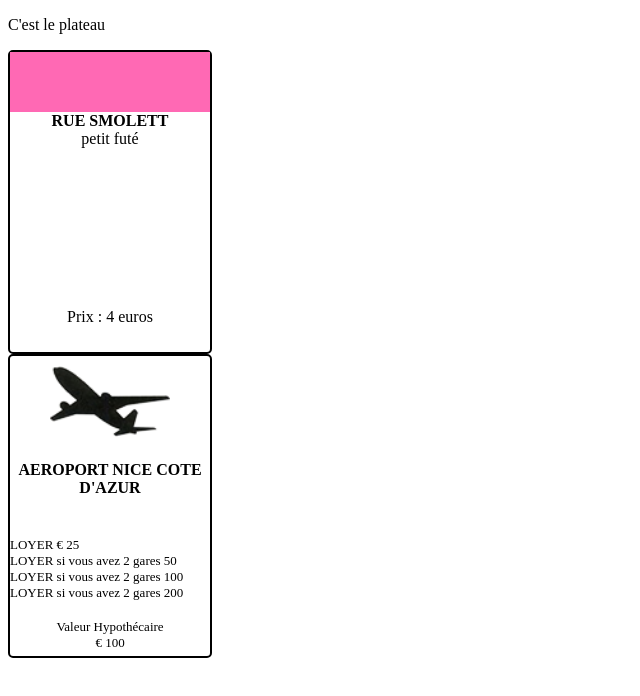
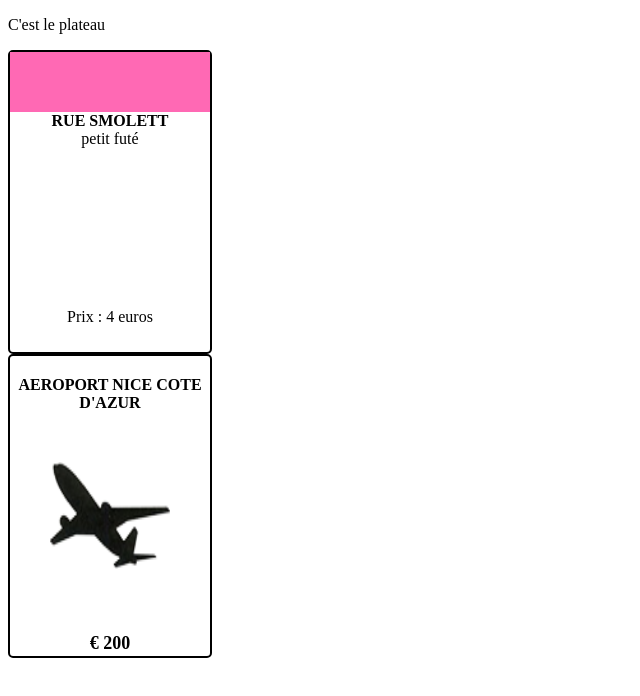
Before and after one commit to Alphailosia/Monop, a Vue app in the folder monopoly/: page / in a window 1280 px wide. Shown: the top 696 px of the page, without its empty margins (0-640 px from the left). Built offline with nearby package versions, Linux system fonts and the light colour scheme.

Commit message:
Correction affichage des cartes #68 #39

```diff
--- a/monopoly/src/Cartes_propriete_gares_services.json
+++ b/monopoly/src/Cartes_propriete_gares_services.json
@@ -423,7 +423,8 @@
                     100,
                     200
                 ],
-                "hypothèque": 100
+                "hypothèque": 100,
+                "prixAchat": 200
             },
             {"image": 1,
                 "nom": "PORT LYMPIA",
@@ -433,7 +434,8 @@
                     100,
                     200
                 ],
-                "hypothèque": 100
+                "hypothèque": 100,
+                "prixAchat": 200
             },
             {"image": 2,
                 "nom": "GARE DE NICE VILLE",
@@ -443,7 +445,8 @@
                     100,
                     200
                 ],
-                "hypothèque": 100
+                "hypothèque": 100,
+                "prixAchat": 200
             },
             {"image": 2,
                 "nom": "GARE DU SUD",
@@ -453,7 +456,8 @@
                     100,
                     200
                 ],
-                "hypothèque": 100
+                "hypothèque": 100,
+                "prixAchat": 200
             }
         ]
     ],
--- a/monopoly/src/components/CaseGare.vue
+++ b/monopoly/src/components/CaseGare.vue
@@ -1,23 +1,13 @@
 <template>
     <v-card class="gare">
-        <img v-if="afficheimage()" :src="imagefinal"/>
         <v-card-title class="title-gare">
             {{nom}}
         </v-card-title>
+        <img v-if="afficheimage()" :src="imagefinal"/>
 
-        <div class="prix-gare">
-            LOYER € {{loyer[0]}}
-            <br>
-            LOYER si vous avez 2 gares {{loyer[1]}}
-            <br>
-            LOYER si vous avez 2 gares {{loyer[2]}}
-            <br>
-            LOYER si vous avez 2 gares {{loyer[3]}}
-        </div>
         <br>
-        <div class="hypothèque">
-            Valeur Hypothécaire <br>
-            € {{hypothèque}}
+        <div class="prixAchat">
+            € {{prixAchat}}
         </div>
     </v-card>
 </template>
@@ -27,8 +17,7 @@
         props: {
             image: Number,
             nom: String,
-            loyer: Array,
-            hypothèque: Number
+            prixAchat: Number
         },
         data: () => ({
             imagefinal: null
@@ -60,8 +49,9 @@
 
     img{
         width: 60%;
+        height: 35.7%;
         margin-left: 20%;
-        margin-top: 5%;
+        margin-top: 25%;
 
     }
 
@@ -71,17 +61,12 @@
         font-weight: bold;
     }
 
-
-    .prix-gare{
-        font-size: small;
-        width: 100%;
-        margin-top: 20%;
-    }
-    .hypothèque{
-        font-size: small;
+    .prixAchat{
         text-align: center;
         width: 100%;
-        margin-top:0;
+        margin-top:30%;
+        font-weight: bold;
+        font-size: large;
     }
 
 </style>
--- a/monopoly/src/components/Plateau.vue
+++ b/monopoly/src/components/Plateau.vue
@@ -10,8 +10,7 @@
     <CaseGare
             :image="gares[0][0].image"
             :nom="gares[0][0].nom"
-            :loyer="gares[0][0].loyer"
-            :hypothèque="gares[0][0].hypothèque"></CaseGare>
+            :prixAchat="gares[0][0].prixAchat"></CaseGare>
 
   </div>
 
```
